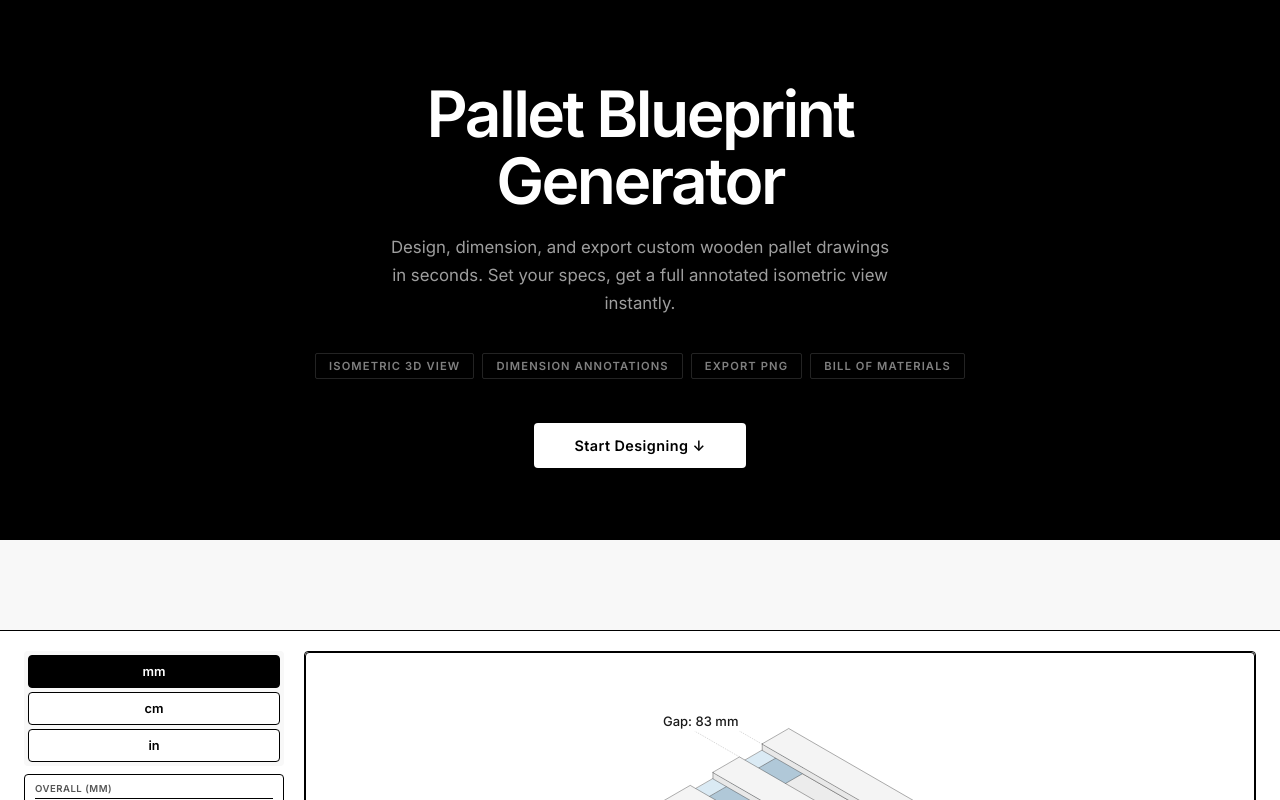
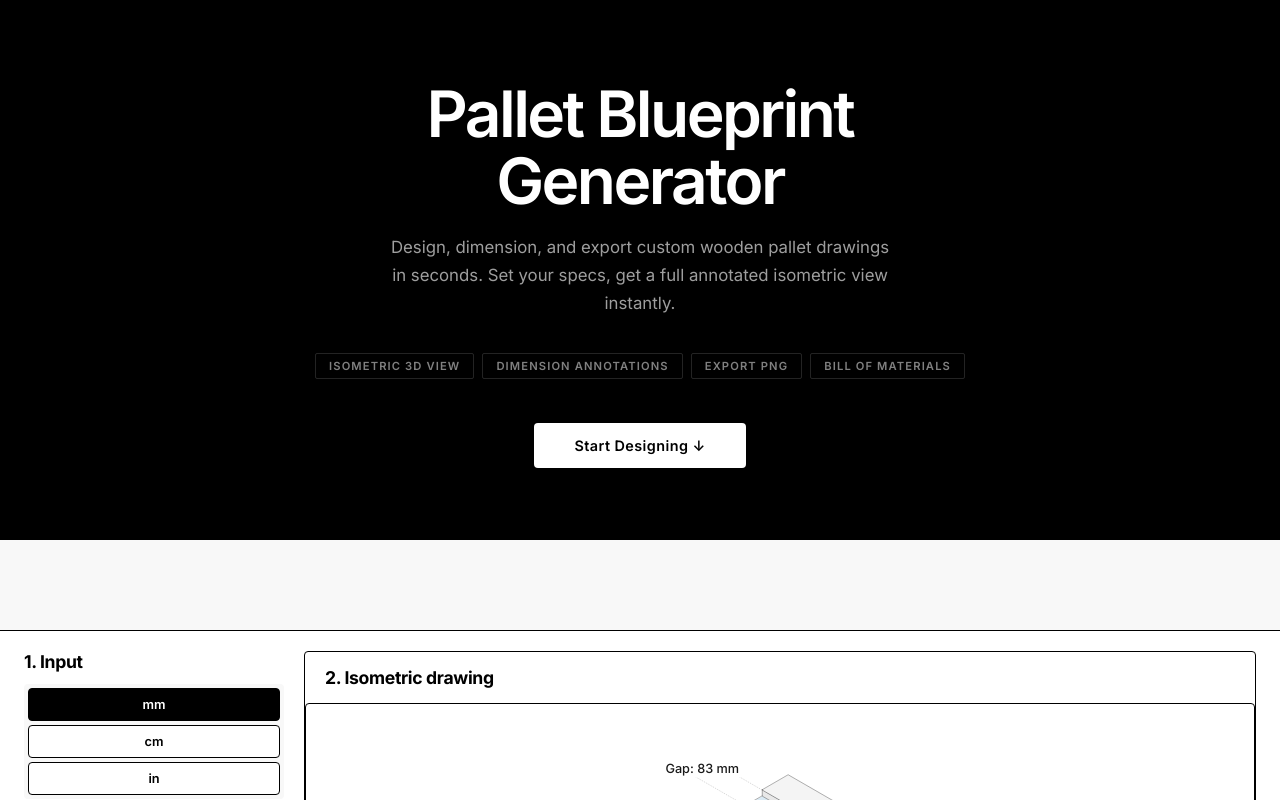
Before and after one commit to llcyew/pallet, a React (Vite) app: page / in a window 1280 px wide. Shown: the top 800 px of the page. Built offline with nearby package versions, Linux system fonts and the light colour scheme.

Commit message:
Added AdSense account verification meta tag to index.html

```diff
--- a/index.html
+++ b/index.html
@@ -6,6 +6,7 @@
     <meta name="viewport" content="width=device-width, initial-scale=1.0" />
     <title>Pallet Blueprint Generator</title>
     <meta name="google-site-verification" content="OGXrnbuqRgz6oiNxFgYV45Xgd65Oh5SRvKX9d_zpmMU" />
+    <meta name="google-adsense-account" content="ca-pub-5228225989109147">
     <script async src="https://pagead2.googlesyndication.com/pagead/js/adsbygoogle.js?client=ca-pub-5228225989109147"
      crossorigin="anonymous"></script>
     <script type="text/javascript">
--- a/src/App.jsx
+++ b/src/App.jsx
@@ -95,6 +95,7 @@ function App() {
         <div className="main-layout">
           {/* Left Panel: Vertical Inputs */}
           <aside className="left-panel">
+            <h2 className="section-num-title">1. Input</h2>
             <div className="input-bar-vertical" id="tool">
               {/* Unit toggle */}
               <div className="unit-selector-card">
@@ -173,6 +174,9 @@ function App() {
 
           {/* Right Panel: Visualizer */}
           <main className="right-panel">
+            <div className="right-panel-header">
+              <h2 className="section-num-title">2. Isometric drawing</h2>
+            </div>
             <div className="visualizer-container">
               <PalletVisualizer dimensions={dimensions} unit={unit} />
             </div>
--- a/src/index.css
+++ b/src/index.css
@@ -641,3 +641,20 @@ input:focus, select:focus {
     height: 400px; /* Fixed height for visualizer on mobile */
   }
 }
+
+/* ── Section Titles ──────────────────────────── */
+.section-num-title {
+  font-size: 1.1rem;
+  font-weight: 700;
+  margin-bottom: 15px;
+  color: var(--text-primary);
+  letter-spacing: -0.02em;
+}
+
+.right-panel-header {
+  padding: 15px 20px 0;
+}
+
+.left-panel .section-num-title {
+  margin-bottom: 12px;
+}
```
Also changed, not shown: public/ads.txt (added).
